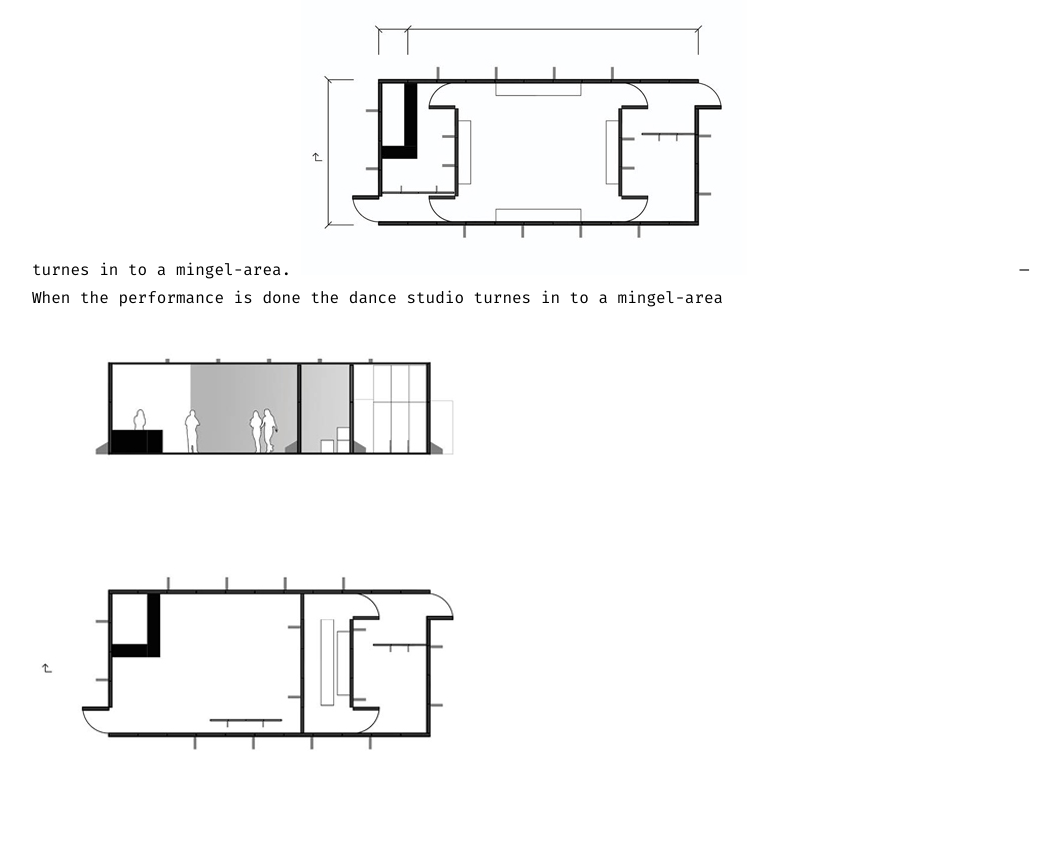
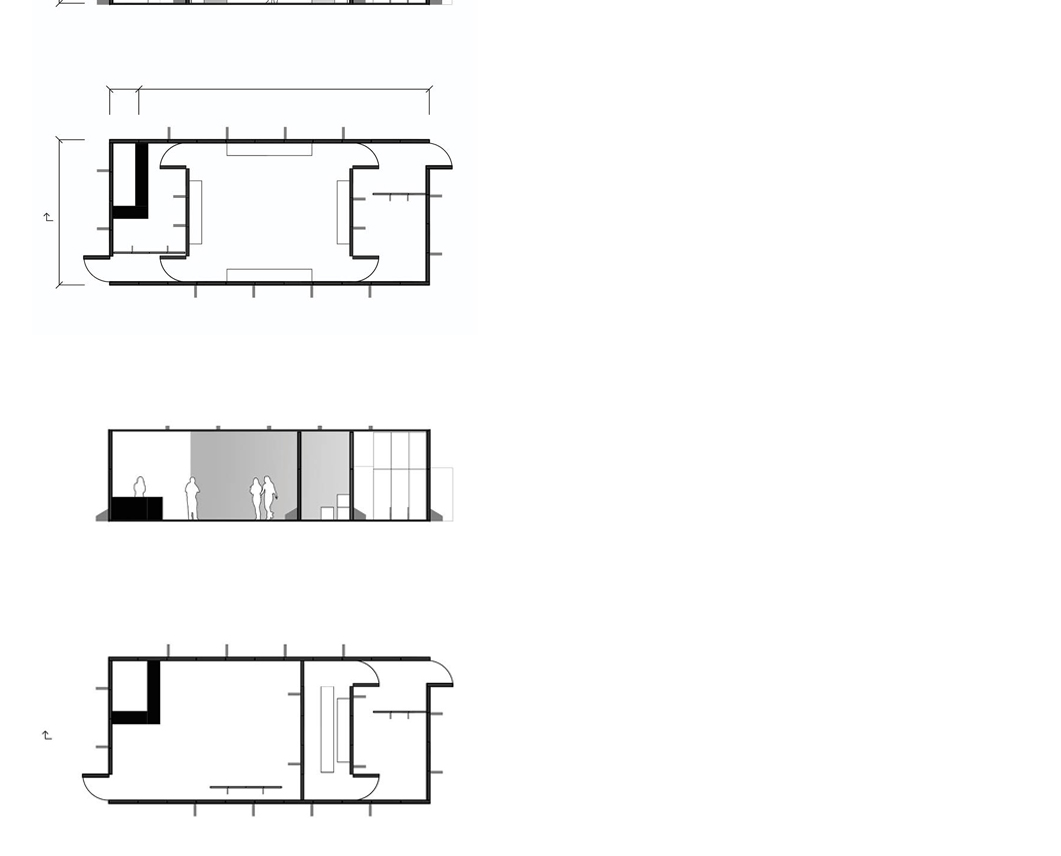
Before and after one commit to lottalarsson/lottalarsson.github.io, a Jekyll site: the page built from _posts/2014-03-01-Dance studio 24kvm.md, in a window 1280 px wide and 900 px high, scrolled down 1573 px. Shown: the top 856 px of the window, without its empty margins (104-1165 px from the left). Built offline with Jekyll 4.4.1, drawn with Linux system fonts in a browser that asks for light colours; nearby versions of some CDN libraries.

Commit message:
Update 2014-03-01-Dance studio 24kvm.md

```diff
--- a/_posts/2014-03-01-Dance studio 24kvm.md
+++ b/_posts/2014-03-01-Dance studio 24kvm.md
@@ -14,7 +14,8 @@ The mirrors exposes the dancer moves from all angels.
 ---
 The dance studio will have to entries, one for the dancer and one for the audience.
 When the performance is done the dance studio turnes in to a mingel-area.
+
 ![](/images/4D.jpg)
 ---
-When the performance is done the dance studio turnes in to a mingel-area
+
 ![](/images/3D.jpg)
```
